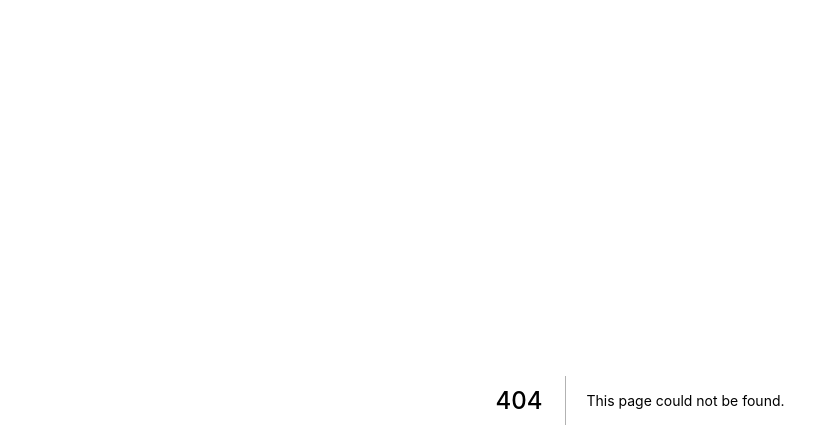
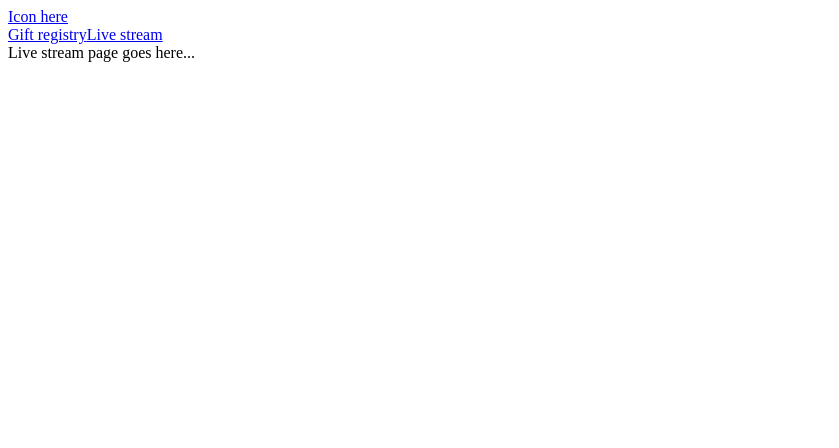
Before and after one commit to iamwaswa/ndoa, a Next.js app in the folder client/: page /live-stream in a window 1280 px wide. Before the commit this address had no page. Shown: the top 448 px of the page, without its empty margins (0-839 px from the left). Built offline with nearby package versions, Linux system fonts and the light colour scheme.

Commit message:
Add base pages

```diff
--- /dev/null
+++ b/client/layout/index.js
@@ -0,0 +1,22 @@
+import Link from 'next/link';
+
+export function Layout({ children }) {
+  return (
+    <main>
+      <nav>
+        <Link href="/">
+          <a>Icon here</a>
+        </Link>
+        <section>
+          <Link href="/gift-registry">
+            <a>Gift registry</a>
+          </Link>
+          <Link href="/live-stream">
+            <a>Live stream</a>
+          </Link>
+        </section>
+      </nav>
+      {children}
+    </main>
+  )
+}
--- a/client/pages/_app.js
+++ b/client/pages/_app.js
@@ -1,3 +1,9 @@
+import { Layout } from '../layout';
+
 export default function MyApp({ Component, pageProps }) {
-  return <Component {...pageProps} title="Ndoa" />
+  return (
+    <Layout>
+      <Component {...pageProps} title="Ndoa" />
+    </Layout>
+  );
 }
--- /dev/null
+++ b/client/pages/live-stream/index.js
@@ -0,0 +1,7 @@
+export default function LiveStreamPage() {
+  return (
+    <section>
+      Live stream page goes here...
+    </section>
+  )
+}
```
Also changed, not shown: client/pages/livestream/index.js (deleted, +0 -12 lines).
